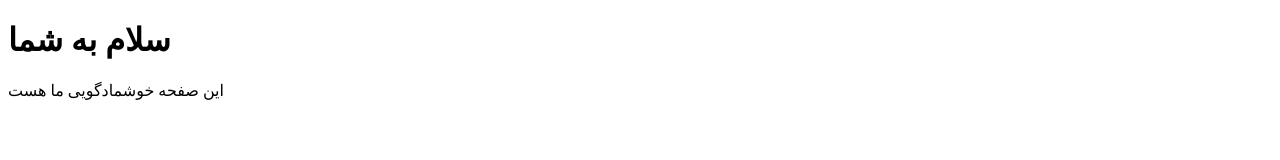
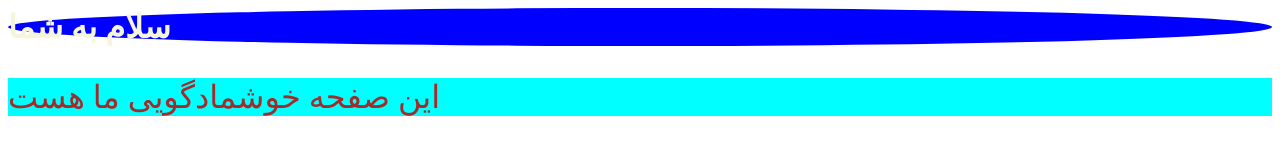
Before and after one commit to lahoot/Test, a plain HTML site: page index.html in a window 1280 px wide. Drawn offline with Linux system fonts and the light colour scheme.

```diff
--- a/index.html
+++ b/index.html
@@ -3,6 +3,7 @@
 <head>
     <meta charset="UTF-8">
     <meta name="viewport" content="width=device-width, initial-scale=1.0">
+    <link rel="stylesheet" href="./msin.css">
     <title>Document</title>
 </head>
 <body>
```
